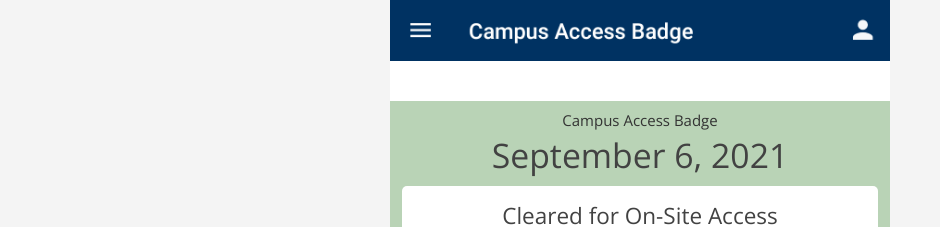
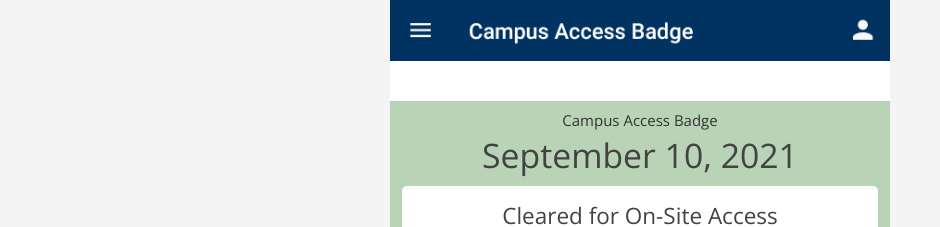
Before and after one commit to Mehvix/pass, a plain HTML site: page pass.html in a window 1280 px wide. Shown: the top 227 px of the page, without its empty margins (0-940 px from the left). Drawn offline with nearby package versions, Linux system fonts and the light colour scheme; grey boxes are pictures that could not be loaded; a web font is replaced by a local one.

Commit message:
fix date

```diff
--- a/pass.html
+++ b/pass.html
@@ -243,9 +243,7 @@
 															monthNames[
 																d.getMonth()
 															]
-														} ${
-															d.getDay() + 1
-														}, ${d.getFullYear()}`
+														} ${d.getDate()}, ${d.getFullYear()}`
 													);
 												</script>
 											</h3>
```
